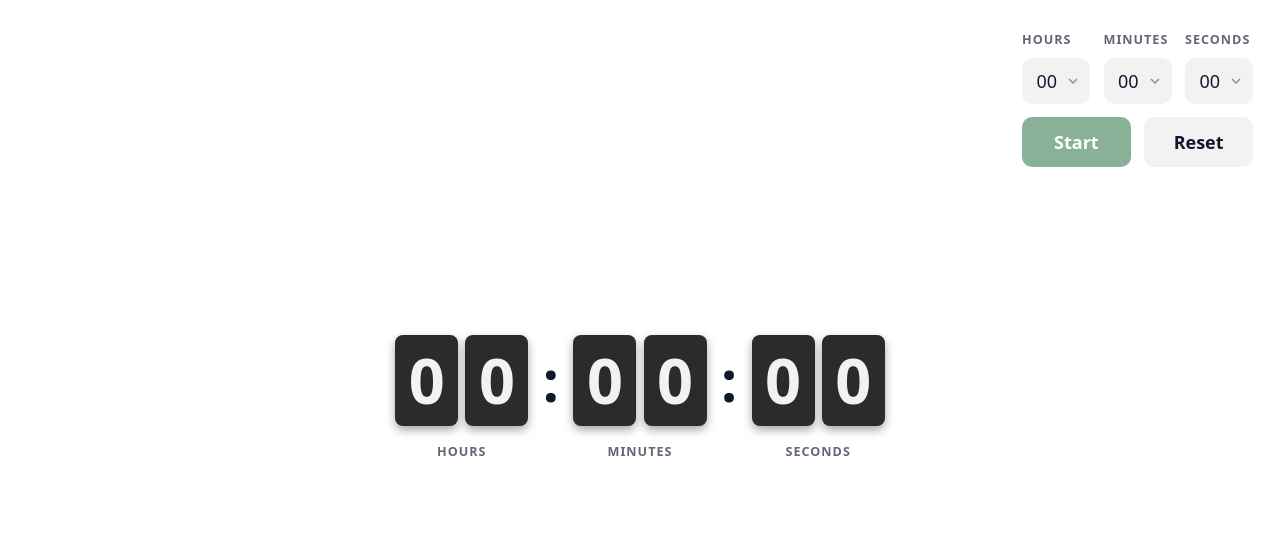
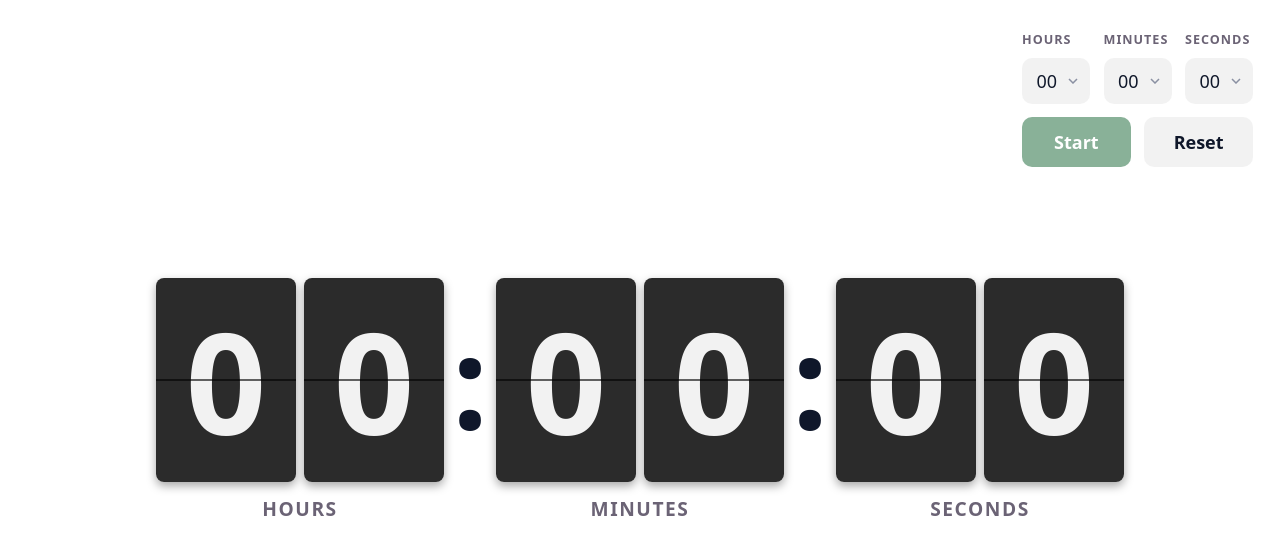
Before and after one commit to dhavaljoshi008/countdown-timer, a React (Vite) app: page / in a window 1280 px wide. Shown: the top 554 px of the page. Built offline with nearby package versions, Linux system fonts and the light colour scheme.

Commit message:
feat: add retro flip clock with flip animation

```diff
--- a/src/App.css
+++ b/src/App.css
@@ -130,9 +130,9 @@
 }
 
 .flip-clock {
-  --digit-w: clamp(2rem, 9vw, 3.5rem);
+  --digit-w: clamp(2rem, 11vw, 8rem);
   --digit-h: calc(var(--digit-w) * 1.45);
-  --unit-gap: clamp(1rem, 4vw, 2.5rem);
+  --unit-gap: clamp(1rem, 4vw, 4rem);
 
   display: flex;
   justify-content: center;
@@ -166,22 +166,101 @@
 }
 
 .flip-digit {
+  position: relative;
+  width: var(--digit-w);
+  height: var(--digit-h);
+  font-size: var(--digit-w);
+  font-weight: 700;
+  font-variant-numeric: tabular-nums;
+  color: var(--card-text);
+  border-radius: 8px;
+  box-shadow: 0 4px 10px rgba(0, 0, 0, 0.35);
+  perspective: 400px;
+}
+
+.flip-digit::after {
+  /* the fold line */
+  content: "";
+  position: absolute;
+  left: 0;
+  right: 0;
+  top: 50%;
+  height: 2px;
+  transform: translateY(-50%);
+  background: rgba(0, 0, 0, 0.6);
+  z-index: 3;
+}
+
+.half {
+  position: absolute;
+  left: 0;
+  right: 0;
+  height: 50%;
+  overflow: hidden;
+  background: var(--card-bg);
+  backface-visibility: hidden;
+}
+
+.half.top {
+  top: 0;
+  border-radius: 8px 8px 0 0;
+  transform-origin: bottom;
+}
+
+.half.bottom {
+  bottom: 0;
+  border-radius: 0 0 8px 8px;
+  transform-origin: top;
+}
+
+.half span {
+  position: absolute;
+  left: 0;
+  right: 0;
+  height: 200%; /* as tall as the whole card */
   display: flex;
   align-items: center;
   justify-content: center;
-  width: var(--digit-w);
-  height: var(--digit-h);
-  font-size: calc(var(--digit-w) * 1);
-  font-weight: 700;
-  font-variant-numeric: tabular-nums;
-  color: var(--card-text);
-  background: var(--card-bg);
-  border-radius: 8px;
-  box-shadow: 0 4px 10px rgba(0, 0, 0, 0.35);
+}
+
+.half.top span {
+  top: 0;
+}
+.half.bottom span {
+  bottom: 0;
+}
+
+.flap-top {
+  z-index: 2;
+  animation: flip-top 0.3s ease-in forwards;
+}
+
+.flap-bottom {
+  z-index: 2;
+  transform: rotateX(90deg);
+  animation: flip-bottom 0.3s ease-out 0.3s forwards;
+}
+
+@keyframes flip-top {
+  from {
+    transform: rotateX(0deg);
+  }
+  to {
+    transform: rotateX(-90deg);
+  }
+}
+
+@keyframes flip-bottom {
+  from {
+    transform: rotateX(90deg);
+  }
+  to {
+    transform: rotateX(0deg);
+  }
 }
 
 .flip-label {
-  font-size: 0.7rem;
+  font-size: clamp(0.7rem, 1.5vw, 1.2rem);;
   font-weight: 600;
   letter-spacing: 0.08em;
   text-transform: uppercase;
@@ -241,3 +320,20 @@
     border-radius: 8px;
   }
 }
+
+@media (prefers-reduced-motion: reduce) {
+  .flap-top,
+  .flap-bottom {
+    display: none;
+  }
+}
+
+.flip-clock.finished .flip-digit {
+  animation: pulse 1s ease-in-out 3;
+}
+
+@keyframes pulse {
+  50% {
+    box-shadow: 0 0 12px 3px var(--accent);
+  }
+}
--- a/src/App.tsx
+++ b/src/App.tsx
@@ -15,6 +15,7 @@
   const [minutes, setMinutes] = useState(0);
   const [seconds, setSeconds] = useState(0);
   const [running, setRunning] = useState(false);
+  const [finished, setFinished] = useState(false);
 
   useEffect(() => {
     if (!running) {
@@ -28,6 +29,7 @@
       setSeconds(totalSeconds % 60);
       if (totalSeconds <= 0) {
         setRunning(false);
+        setFinished(true);
       }
     }, 1000);
 
@@ -36,6 +38,7 @@
 
   function reset() {
     setRunning(false);
+    setFinished(false);
     setHours(INITIAL_HOURS);
     setMinutes(INITIAL_MINUTES);
     setSeconds(INITIAL_SECONDS);
@@ -75,16 +78,25 @@
             />
           </div>
           <div className="actions">
-            <button className="btn btn-primary"
-            disabled={running || (hours === 0 && minutes === 0 && seconds === 0)}
-            onClick={() => setRunning(true)}>Start</button>
+            <button
+              className="btn btn-primary"
+              disabled={
+                running || (hours === 0 && minutes === 0 && seconds === 0)
+              }
+              onClick={() => {
+                setRunning(true);
+                setFinished(false);
+              }}
+            >
+              Start
+            </button>
             <button className="btn btn-secondary" onClick={reset}>
               Reset
             </button>
           </div>
         </div>
       </header>
-      <FlipClock hours={hours} minutes={minutes} seconds={seconds}></FlipClock>
+      <FlipClock hours={hours} minutes={minutes} seconds={seconds} finished={finished}></FlipClock>
     </main>
   );
 }
--- a/src/FlipClock.tsx
+++ b/src/FlipClock.tsx
@@ -1,20 +1,47 @@
-function FlipDigit({ value } : { value : number }) {
-    return <div className="flip-digit">{ value } </div>;
+import { useState } from "react";
+
+function FlipDigit({ value }: { value: number }) {
+  const [shown, setShown] = useState({ current: value, previous: value });
+
+  if (shown.current !== value) {
+    setShown({ current: value, previous: shown.current });
+  }
+
+  const { current, previous } = shown;
+  const flipping = current !== previous;
+
+  return (
+    <div className="flip-digit" aria-hidden="true">
+      <div className="half top">
+        <span>{current}</span>
+      </div>
+      <div className="half bottom">
+        <span>{previous}</span>
+      </div>
+      {flipping && (
+        <>
+          <div key={`t${current}`} className="half top flap-top">
+            <span>{previous}</span>
+          </div>
+          <div key={`b${current}`} className="half bottom flap-bottom">
+            <span>{current}</span>
+          </div>
+        </>
+      )}
+    </div>
+  );
 }
 
-
-
 function FlipUnit({ value, label }: { value: number; label: string }) {
-
-    const[tens, ones] = String(value).padStart(2, "0").split("").map(Number);
+  const [tens, ones] = String(value).padStart(2, "0").split("").map(Number);
 
   return (
     <div className="flip-unit">
-        <div className="flip-unit-digits">
-            <FlipDigit value={tens}/>
-            <FlipDigit value={ones}/>
-        </div>
-        <span className="flip-label">{label}</span>
+      <div className="flip-unit-digits">
+        <FlipDigit value={tens} />
+        <FlipDigit value={ones} />
+      </div>
+      <span className="flip-label">{label}</span>
     </div>
   );
 }
@@ -23,13 +50,23 @@
   hours,
   minutes,
   seconds,
+  finished
 }: {
   hours: number;
   minutes: number;
   seconds: number;
+  finished: boolean;
 }) {
+  const pad = (n: number) => String(n).padStart(2, "0");
+
   return (
-    <div className="flip-clock">
+    <div
+      className={finished ? "flip-clock finished" : "flip-clock"}
+      role="timer"
+      aria-label={`${pad(hours)} hours ${pad(minutes)} minutes ${pad(
+        seconds
+      )} seconds`}
+    >
       <FlipUnit value={hours} label="Hours" />
       <FlipUnit value={minutes} label="Minutes" />
       <FlipUnit value={seconds} label="Seconds" />
```
